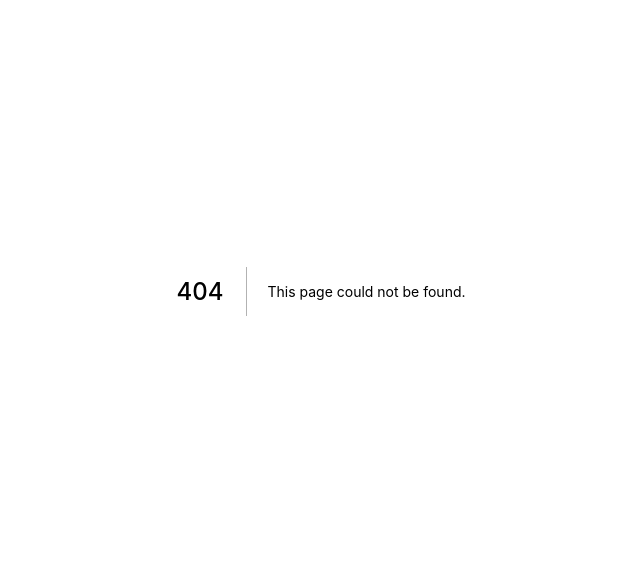
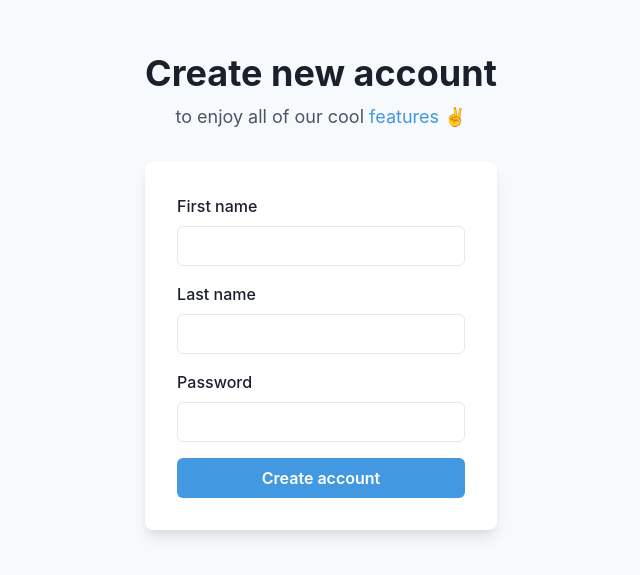
Before and after one commit to pavankpdev/nextjs-isr-social-app, a Next.js app: page /register in a window 1280 px wide. Before the commit this address had no page. Shown: the part 109-684 px from the top of the page, without its empty margins (319-959 px from the left). Built offline with nearby package versions, Linux system fonts and the light colour scheme.

Commit message:
add register page

```diff
--- /dev/null
+++ b/pages/register.tsx
@@ -0,0 +1,73 @@
+import {
+    Flex,
+    Box,
+    FormControl,
+    FormLabel,
+    Input,
+    Stack,
+    Link,
+    Button,
+    Heading,
+    Text,
+    useColorModeValue,
+} from '@chakra-ui/react';
+import {useState} from "react";
+
+export default function Register() {
+    const [input, setInput] = useState({
+        firstName: "",
+        lastName: "",
+        password: ""
+    })
+
+    const handleChange = (event: any) => {
+        setInput({...input, [event.target.id] : event.target.value})
+    }
+
+    return (
+        <Flex
+            minH={'100vh'}
+            align={'center'}
+            justify={'center'}
+            bg={useColorModeValue('gray.50', 'gray.800')}>
+            <Stack spacing={8} mx={'auto'} maxW={'lg'} py={12} px={6}>
+                <Stack align={'center'}>
+                    <Heading fontSize={'4xl'}>Create new account</Heading>
+                    <Text fontSize={'lg'} color={'gray.600'}>
+                        to enjoy all of our cool <Link color={'blue.400'}>features</Link> ✌️
+                    </Text>
+                </Stack>
+                <Box
+                    rounded={'lg'}
+                    bg={useColorModeValue('white', 'gray.700')}
+                    boxShadow={'lg'}
+                    p={8}>
+                    <Stack spacing={4}>
+                        <FormControl id="fn">
+                            <FormLabel>First name</FormLabel>
+                            <Input type="text" id={'firstName'} onChange={handleChange} value={input.firstName} />
+                        </FormControl>
+                        <FormControl id="ln">
+                            <FormLabel>Last name</FormLabel>
+                            <Input type="text" id={'lastName'} onChange={handleChange} value={input.lastName} />
+                        </FormControl>
+                        <FormControl id="password">
+                            <FormLabel>Password</FormLabel>
+                            <Input type="password" id={'password'} onChange={handleChange} value={input.password} />
+                        </FormControl>
+                        <Stack spacing={10}>
+                            <Button
+                                bg={'blue.400'}
+                                color={'white'}
+                                _hover={{
+                                    bg: 'blue.500',
+                                }}>
+                                Create account
+                            </Button>
+                        </Stack>
+                    </Stack>
+                </Box>
+            </Stack>
+        </Flex>
+    );
+}
```
